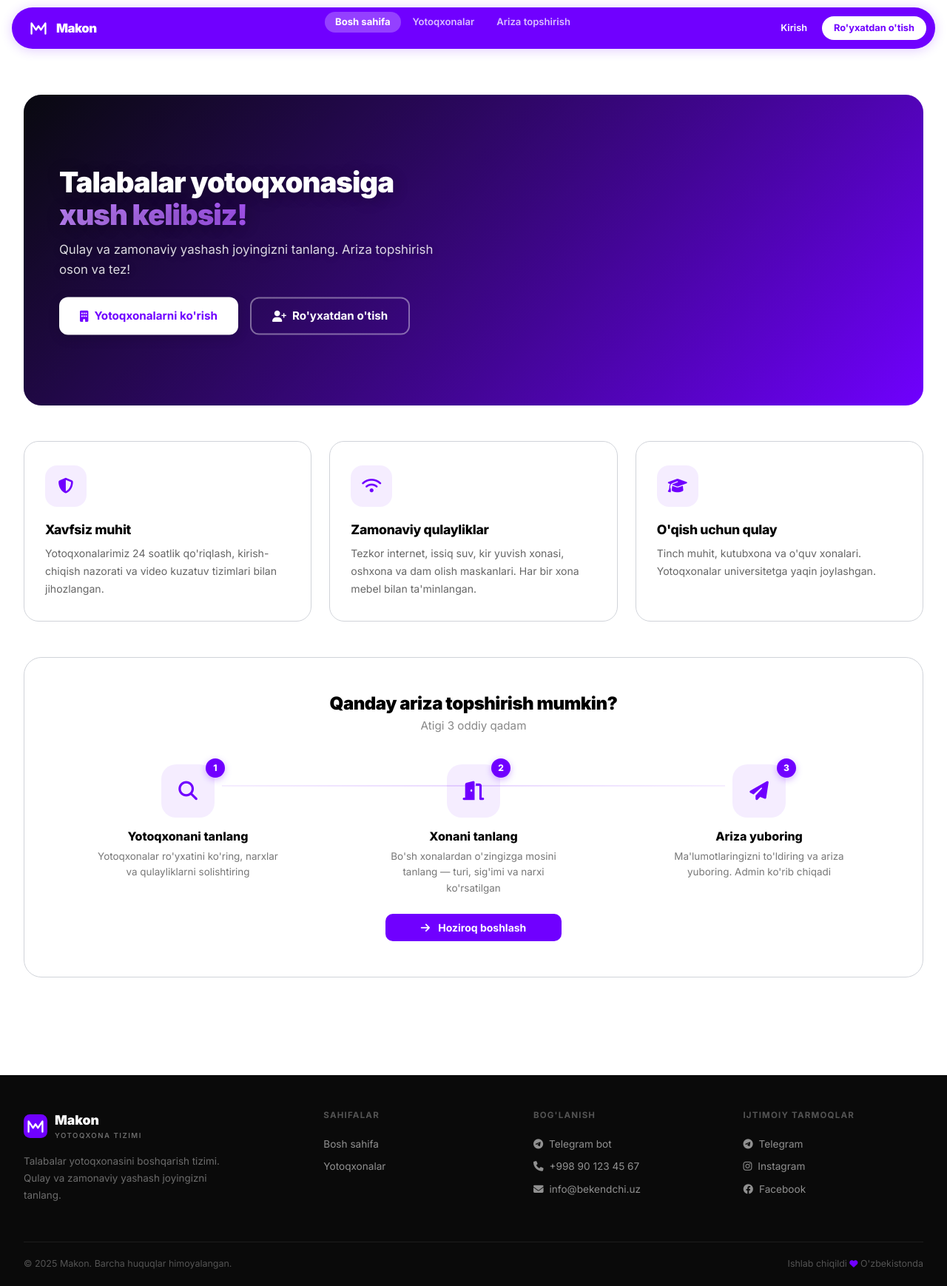
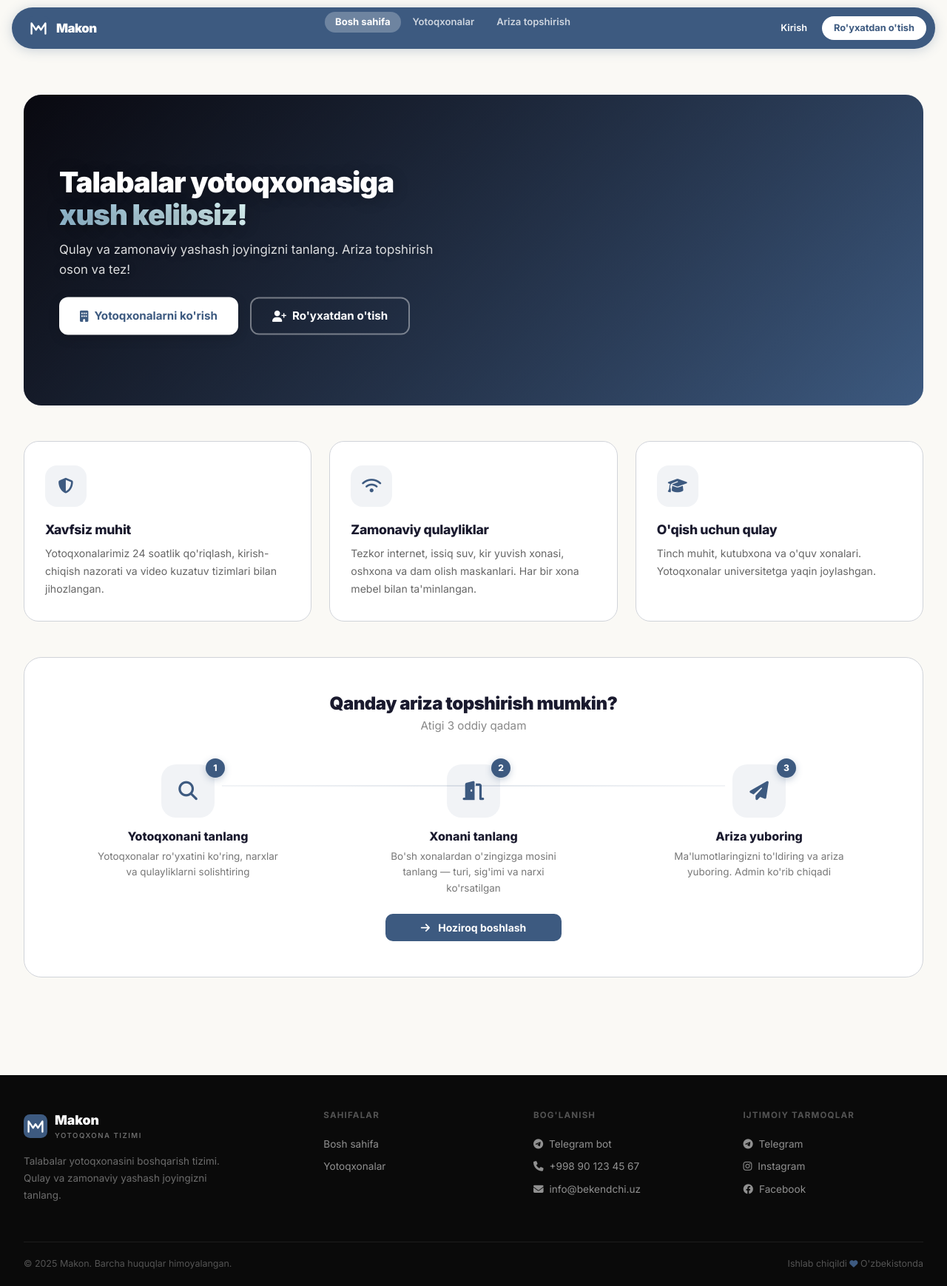
Before and after one commit to JozilovaZ/yotoqxona_web, a Django app: page /applications/ in a window 1280 px wide. Shown: the whole page at 74% size. Run offline with Django 5.2, Linux system fonts and the light colour scheme; data that the repository does not hold is empty.

Commit message:
Fix media serving and update color scheme to #FAF9F5, #D0D3D9, #3D5A80
- Always serve media files in urls.py (fixes images not showing)
- Change primary color from purple #7000FF to steel blue #3D5A80
- Change background from white to warm cream #FAF9F5
- Update all hardcoded color references across templates

Co-Authored-By: Claude Opus 4.6 <noreply@anthropic.com>

```diff
--- a/config/urls.py
+++ b/config/urls.py
@@ -40,7 +40,6 @@ urlpatterns = [
     path('announcements/', include('announcements.urls', namespace='announcements')),
 ]
 
-# Media va Static fayllar (development uchun, production da nginx serve qiladi)
-if settings.DEBUG:
-    urlpatterns += static(settings.MEDIA_URL, document_root=settings.MEDIA_ROOT)
-    urlpatterns += static(settings.STATIC_URL, document_root=settings.STATIC_ROOT)
+# Media va Static fayllar (production da nginx serve qiladi, dev da Django)
+urlpatterns += static(settings.MEDIA_URL, document_root=settings.MEDIA_ROOT)
+urlpatterns += static(settings.STATIC_URL, document_root=settings.STATIC_ROOT)
--- a/templates/applications/available_rooms.html
+++ b/templates/applications/available_rooms.html
@@ -95,7 +95,7 @@
         letter-spacing: -1px;
         color: #1a1a2e;
         margin-bottom: 0.5rem;
-        background: linear-gradient(135deg, var(--p), #a855f7);
+        background: linear-gradient(135deg, var(--p), #98C1D9);
         -webkit-background-clip: text;
         -webkit-text-fill-color: transparent;
     }
--- a/templates/applications/home.html
+++ b/templates/applications/home.html
@@ -16,7 +16,7 @@
             </div>
             {% empty %}
             <div class="carousel-slide">
-                <div style="width:100%;height:100%;background:linear-gradient(135deg,#1a1a2e 0%,#7000FF 100%);"></div>
+                <div style="width:100%;height:100%;background:linear-gradient(135deg,#1a1a2e 0%,#3D5A80 100%);"></div>
                 <div class="slide-overlay"></div>
             </div>
             {% endfor %}
@@ -177,7 +177,7 @@
     .slide-overlay {
         position: absolute;
         inset: 0;
-        background: linear-gradient(135deg, rgba(0,0,0,.65) 0%, rgba(112,0,255,.4) 100%);
+        background: linear-gradient(135deg, rgba(0,0,0,.65) 0%, rgba(61,90,128,.4) 100%);
     }
     .carousel-hero-content {
         position: absolute;
@@ -198,7 +198,7 @@
         text-shadow: 0 2px 20px rgba(0,0,0,.3);
     }
     .hero-title span {
-        background: linear-gradient(90deg, #c084fc, #a855f7);
+        background: linear-gradient(90deg, #98C1D9, #E0FBFC);
         -webkit-background-clip: text;
         -webkit-text-fill-color: transparent;
     }
@@ -256,9 +256,9 @@
     }
     .info-card::before {
         content: ''; position: absolute; top: 0; left: 0; right: 0; height: 4px;
-        background: linear-gradient(90deg, var(--p), #a855f7); opacity: 0; transition: opacity .25s;
+        background: linear-gradient(90deg, var(--p), #98C1D9); opacity: 0; transition: opacity .25s;
     }
-    .info-card:hover { transform: translateY(-6px); box-shadow: 0 12px 35px rgba(112,0,255,.1); border-color: rgba(112,0,255,.15); }
+    .info-card:hover { transform: translateY(-6px); box-shadow: 0 12px 35px rgba(61,90,128,.1); border-color: rgba(61,90,128,.15); }
     .info-card:hover::before { opacity: 1; }
     .info-card-icon {
         width: 56px; height: 56px; border-radius: 16px;
@@ -280,7 +280,7 @@
         width: 26px; height: 26px; border-radius: 50%;
         background: var(--p); color: #fff; font-size: 0.75rem; font-weight: 800;
         display: flex; align-items: center; justify-content: center; z-index: 2;
-        box-shadow: 0 3px 10px rgba(112,0,255,.3);
+        box-shadow: 0 3px 10px rgba(61,90,128,.3);
     }
     .step-icon-box {
         width: 72px; height: 72px; border-radius: 20px;
--- a/templates/base.html
+++ b/templates/base.html
@@ -12,17 +12,17 @@
 
     <style>
         :root {
-            --p:       #7000FF;
-            --p10:     rgba(112,0,255,.07);
-            --p20:     rgba(112,0,255,.15);
+            --p:       #3D5A80;
+            --p10:     rgba(61,90,128,.07);
+            --p20:     rgba(61,90,128,.15);
             --err:     #000;
             --err10:   rgba(0,0,0,.08);
-            --dark:    #000;
-            --gray:    #000;
+            --dark:    #1a1a2e;
+            --gray:    #6b7280;
             --border:  #D0D3D9;
-            --bg:      #FFFFFF;
+            --bg:      #FAF9F5;
             --nav-h:   56px;
-            --nav-bg:  #7000FF;
+            --nav-bg:  #3D5A80;
         }
 
         *, *::before, *::after { box-sizing: border-box; margin: 0; padding: 0; }
@@ -50,7 +50,7 @@
             justify-content: center;
             padding: 0 8px;
             gap: 0;
-            box-shadow: 0 2px 16px rgba(112,0,255,.2);
+            box-shadow: 0 2px 16px rgba(61,90,128,.25);
             border: none;
             flex-wrap: nowrap;
         }
@@ -238,7 +238,7 @@
 
         .alert-stack { position: fixed; bottom: 20px; right: 20px; z-index: 9999; min-width: 280px; }
         .alert { border: none; border-radius: 12px; font-size: .875rem; font-weight: 600; box-shadow: 0 4px 20px rgba(0,0,0,.1); }
-        .alert-success { background: #7000FF; color: #fff; }
+        .alert-success { background: #3D5A80; color: #fff; }
         .alert-danger, .alert-error { background: #000; color: #fff; }
         .alert-info { background: var(--p10); color: var(--p); border: 1px solid var(--p20); }
         .alert-warning { background: #D0D3D9; color: #000; }
@@ -288,8 +288,8 @@
                 background: var(--nav-bg);
                 padding: 16px 20px;
                 border-radius: 18px;
-                border: 1px solid rgba(112,0,255,.1);
-                box-shadow: 0 8px 32px rgba(112,0,255,.15);
+                border: 1px solid rgba(61,90,128,.1);
+                box-shadow: 0 8px 32px rgba(61,90,128,.15);
                 z-index: 998;
             }
             .mob-toggle { display: block; margin-right: 6px; }
@@ -307,7 +307,7 @@
     <a class="nav-brand" href="{% url 'dashboard' %}">
         <div class="brand-logo">
             <svg viewBox="0 0 34 34" fill="none" xmlns="http://www.w3.org/2000/svg">
-                <rect width="34" height="34" rx="9" fill="#7000FF"/>
+                <rect width="34" height="34" rx="9" fill="#3D5A80"/>
                 <path d="M7 25V10L13.5 19.5L17 14L20.5 19.5L27 10V25" stroke="white" stroke-width="2.5" stroke-linecap="round" stroke-linejoin="round"/>
             </svg>
         </div>
@@ -416,7 +416,7 @@
         <div class="footer-top">
             <div class="footer-brand">
                 <div class="d-flex align-items-center mb-3" style="gap:10px;">
-                    <svg width="32" height="32" viewBox="0 0 34 34" fill="none"><rect width="34" height="34" rx="9" fill="#7000FF"/><path d="M7 25V10L13.5 19.5L17 14L20.5 19.5L27 10V25" stroke="white" stroke-width="2.5" stroke-linecap="round" stroke-linejoin="round"/></svg>
+                    <svg width="32" height="32" viewBox="0 0 34 34" fill="none"><rect width="34" height="34" rx="9" fill="#3D5A80"/><path d="M7 25V10L13.5 19.5L17 14L20.5 19.5L27 10V25" stroke="white" stroke-width="2.5" stroke-linecap="round" stroke-linejoin="round"/></svg>
                     <div>
                         <div style="font-size:1.1rem;font-weight:900;color:#fff;">Makon</div>
                         <div style="font-size:.6rem;font-weight:600;text-transform:uppercase;letter-spacing:1.5px;color:rgba(255,255,255,.4);">Yotoqxona tizimi</div>
```
